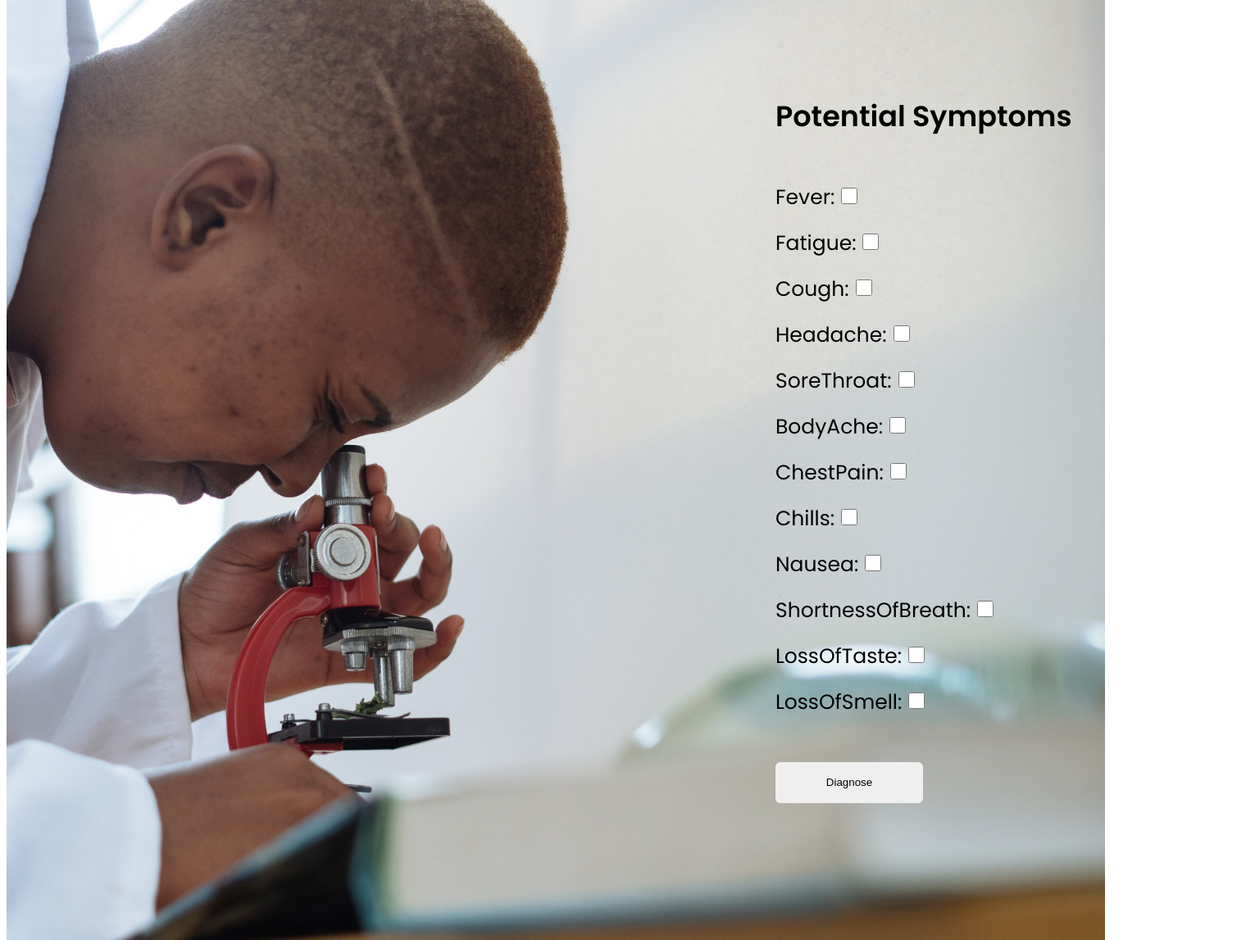
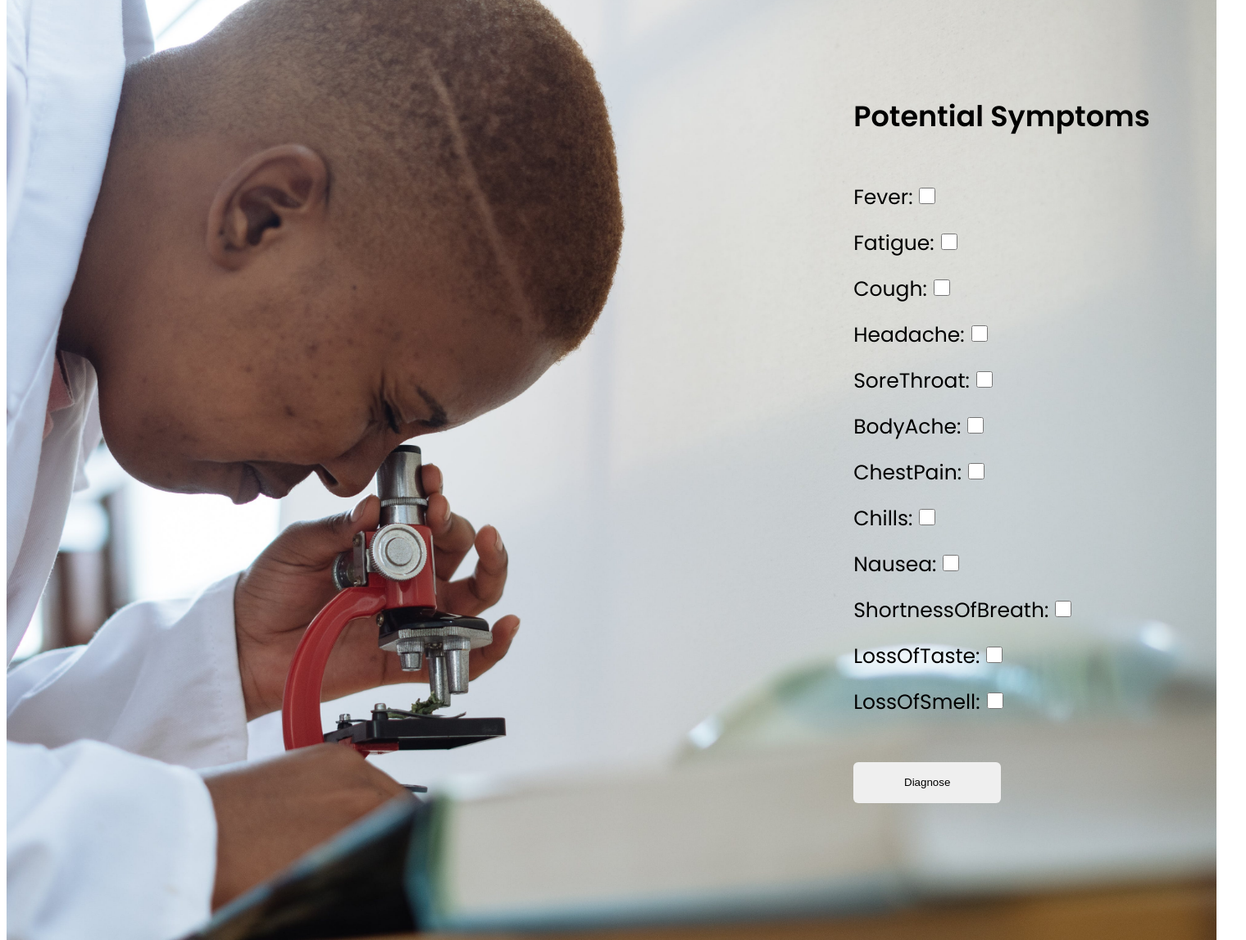
Before and after one commit to ramilvl/HealthCare_Diagnosis_AI, a Flask app: page / in a window 1520 px wide. Shown: the part 709-1856 px from the top of the page at 82% size. Run offline with Flask 3, Linux system fonts and the light colour scheme; some libraries are stand-ins or nearby versions.

Commit message:
final changes to css

```diff
--- a/static/index.css
+++ b/static/index.css
@@ -23,7 +23,7 @@ header {
 
 
 #video-background {
-    width: 1340px;
+    width: 1476px;
     height: 700px;
     object-fit: cover;
 }
@@ -33,7 +33,7 @@ header {
 }
 
 .main-2{
-    width: 1340px;
+    width: 1476px;
     height: 100vh;
 }
 
@@ -44,7 +44,7 @@ header {
 }
 
 .img{
-    width: 1340px;
+    width: 1476px;
     z-index: -1;
     background-repeat: none;
     object-fit: cover;
@@ -80,7 +80,7 @@ form{
 
 
 .container{
-    width: 1340px;
+    width: 1476px;
     height: 60px;
     background-color: rgba(0, 128, 0, 0.336);
     border-radius: 4px;
```
